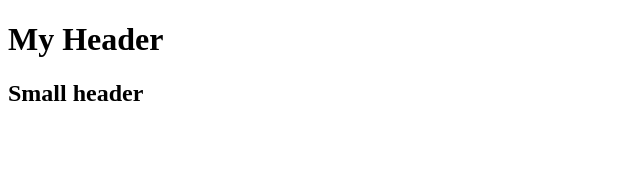
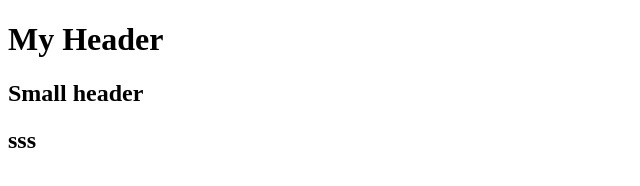
Before and after one commit to pwalen/ShhRemoteRepo, a plain HTML site: page index.html in a window 1280 px wide. Shown: the full height of the page, 0-640 px from the left. Drawn offline with Linux system fonts and the light colour scheme.

Commit message:
Remote: added H2

```diff
--- a/index.html
+++ b/index.html
@@ -7,6 +7,7 @@
 	<body>
 		<H1>My Header</H1>
 		<H2>Small header</H2>
+		<H2> sss </H2>
 
 	</body>
 </html>
```
